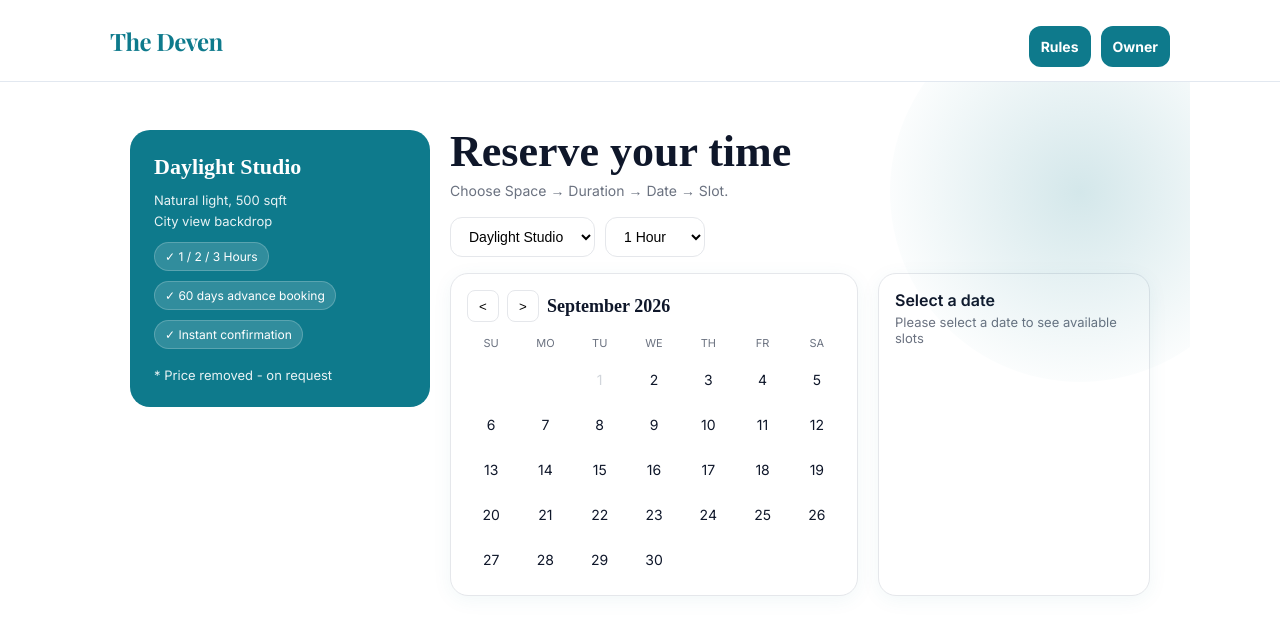
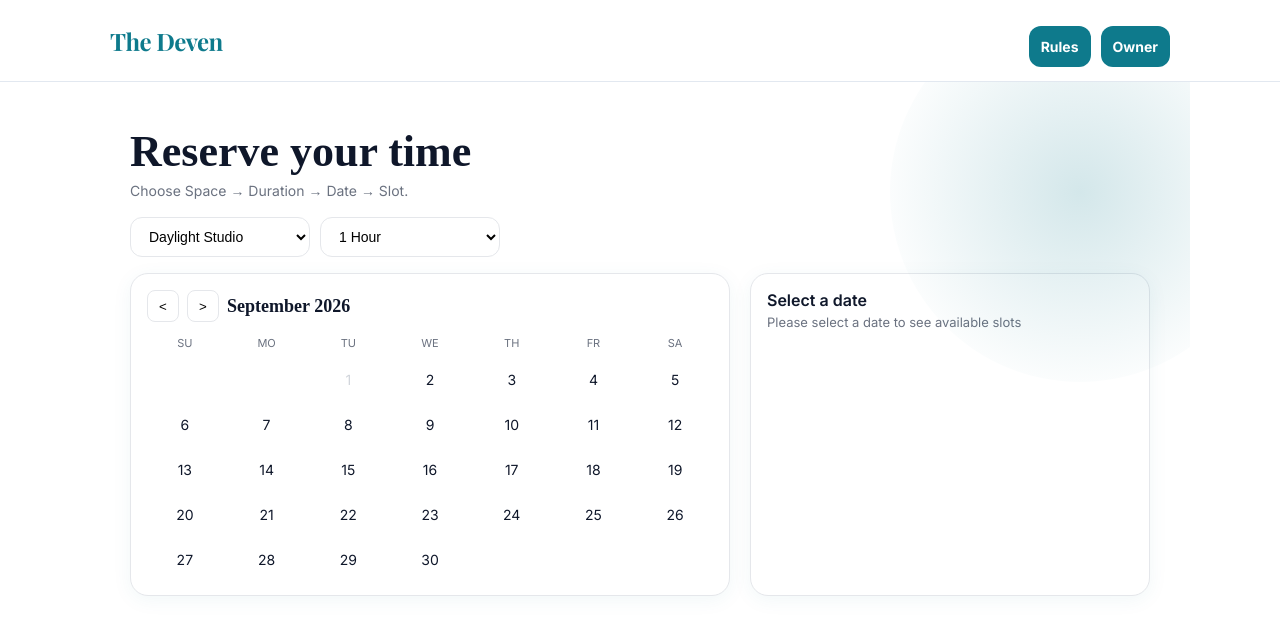
Before and after one commit to ashishpy2408-source/the-deven-booking, a Flask app: page / in a window 1280 px wide. Shown: the top 635 px of the page. Run offline with Flask 3, Linux system fonts and the light colour scheme.

Commit message:
Update book.html

```diff
--- a/templates/book.html
+++ b/templates/book.html
@@ -1,17 +1,11 @@
 {% extends "base.html" %}
 {% block head %}
 <style>
-  .wrap{max-width:1250px;margin:0 auto;padding:20px;display:grid;grid-template-columns:300px 1fr;gap:20px}
-  .left{background:#0e7a8c;color:white;border-radius:20px;padding:24px;height:fit-content}
-  .left h2{font-family:Fraunces,serif;margin:0 0 10px;font-size:22px}
-  .left .muted{opacity:.9;font-size:13px;line-height:1.6}
-  .pill{display:inline-flex;align-items:center;gap:6px;background:rgba(255,255,255,.15);border:1px solid rgba(255,255,255,.2);padding:6px 10px;border-radius:999px;font-size:12px;margin-top:10px}
-  /* Right */
-  .right{}
+  .wrap{max-width:1100px;margin:0 auto;padding:20px}
   .right h1{font-family:Fraunces,serif;font-size:44px;margin:0;line-height:1}
   .sub{color:#6b7280;margin:8px 0 18px;font-size:14px}
   .controls{display:flex;gap:10px;flex-wrap:wrap;margin-bottom:16px}
-  .controls select{border:1px solid #e5e7eb;border-radius:12px;padding:10px 14px;background:white;font-size:14px}
+  .controls select{border:1px solid #e5e7eb;border-radius:12px;padding:10px 14px;background:white;font-size:14px;min-width:180px}
   .grid2{display:grid;grid-template-columns:1.2fr .8fr;gap:20px}
   .card{background:white;border:1px solid #e5e7eb;border-radius:18px;padding:16px}
   .cal-head{display:flex;align-items:center;gap:8px;font-family:Fraunces,serif;font-weight:600;font-size:18px;margin-bottom:10px}
@@ -28,25 +22,24 @@
   .slot.active{background:#0e7a8c;color:white;border-color:#0e7a8c}
   .btn{width:100%;background:#0e7a8c;color:white;border:none;padding:12px;border-radius:12px;font-weight:700;margin-top:12px;cursor:pointer}
   .btn:hover{background:#0a5c6b}
-  @media(max-width:900px){.wrap{grid-template-columns:1fr}.grid2{grid-template-columns:1fr}}
+  @media(max-width:900px){.grid2{grid-template-columns:1fr}}
 </style>
 {% endblock %}
 {% block content %}
 <div class="wrap">
-  <div class="left">
-    <h2>Daylight Studio</h2>
-    <div class="muted">Natural light, 500 sqft<br>City view backdrop</div>
-    <div class="pill">✓ 1 / 2 / 3 Hours</div>
-    <div class="pill">✓ 60 days advance booking</div>
-    <div class="pill">✓ Instant confirmation</div>
-    <div style="margin-top:18px;font-size:13px;opacity:.9">* Price removed - on request</div>
-  </div>
   <div class="right">
     <h1>Reserve your time</h1>
     <div class="sub">Choose Space → Duration → Date → Slot.</div>
     <div class="controls">
-      <select id="spaceSel"><option>Daylight Studio</option><option>Podcast Room</option></select>
-      <select id="durSel"><option value="1">1 Hour</option><option value="2">2 Hours</option><option value="3">3 Hours</option></select>
+      <select id="spaceSel">
+        <option value="Daylight Studio">Daylight Studio</option>
+        <option value="Meeting Room">Meeting Room</option>
+      </select>
+      <select id="durSel">
+        <option value="1">1 Hour</option>
+        <option value="2">2 Hours</option>
+        <option value="3">3 Hours</option>
+      </select>
     </div>
     <div class="grid2">
       <div class="card">
```
